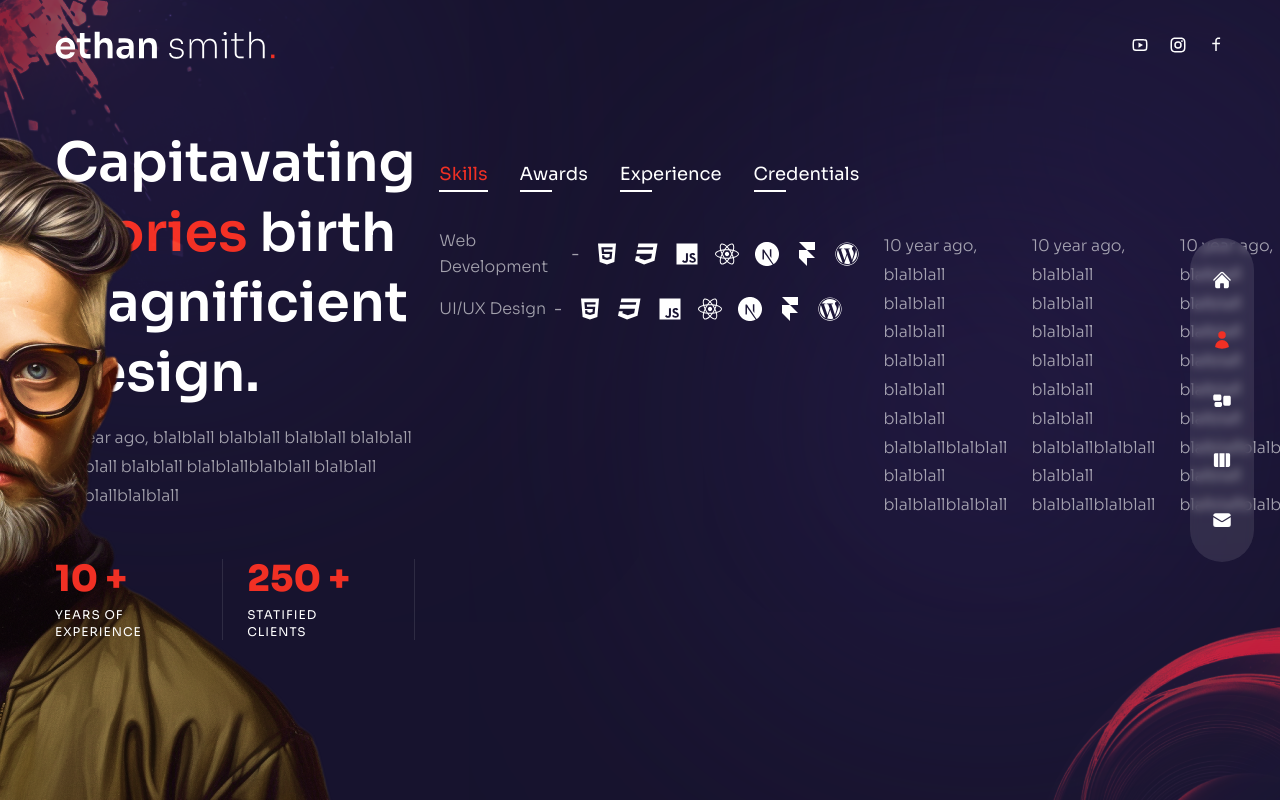
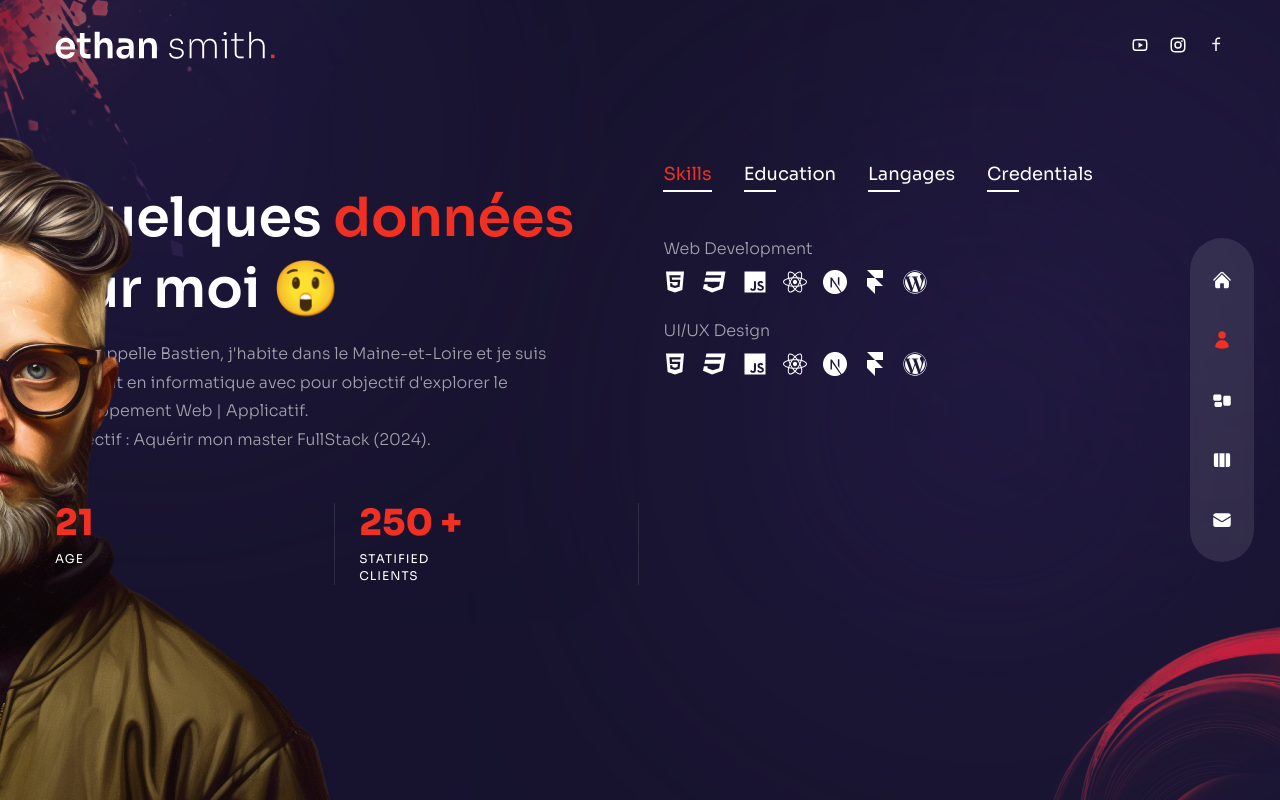
Before and after one commit to babasssss/bastien-portfolio, a Next.js app: page /about in a window 1280 px wide. Built offline with nearby package versions, Linux system fonts and the light colour scheme.

Commit message:
Personalisation de la page about

```diff
--- a/pages/about/index.js
+++ b/pages/about/index.js
@@ -17,6 +17,12 @@ import {
 } from "react-icons/si";
 
 
+let age = new Date().getFullYear() - 2002;
+
+if (new Date() < new Date(`${new Date().getFullYear()}-06-12`)) {
+    age -= 1;
+}
+
 //  data
 const aboutData = [
   {
@@ -33,32 +39,40 @@ const aboutData = [
     ],
   },
   {
-    title: 'awards',
+    title: 'Education',
     info: [
       {
-        title: 'Webby Awards - Honoree',
-        stage: '2011 - 2012',
+        title: 'Baccalauréat Scientifique I.S.N (Informatique et Sciences du Numérique)',
+        stage: '2020 | Bac S',
       },
       {
-        title: 'Adobe Design Achievement Awards - Finalist',
-        stage: '2009 - 2010',
+        title: 'BTS S.I.O option SLAM (Solutions Logicielles et Applications Métiers)',
+        stage: '2022 | BTS SIO (slam)',
+      },
+      {
+        title: 'Bachelor Developpeur Web (Titre: Concepteur Développeur D\'application)',
+        stage: '2023 | LICENCE (BachelorDeveloppeur Web)',
       },
     ],
   },
   {
-    title: 'experience',
+    title: 'Langages',
     info: [
       {
-        title: 'UX/UI Designer - XYZ Company',
-        stage: '2012 - 2023',
+        title: 'Back End',
+        icons: ['FaHtml5','FaCss3','FaJs','FaReact','SiNextdotjs','SiFramer','FaWordpress', ],
       },
       {
-        title: 'Web Developer - ABC Agency',
-        stage: '2010 - 2012',
+        title: 'UI/UX Design',
+        icons: ['FaFigma','SiAdobexd','SiAdobephotoshop'],icons: ['FaHtml5','FaCss3','FaJs','FaReact','SiNextdotjs','SiFramer','FaWordpress', ]
       },
       {
-        title: 'Intern - DEF Corporation',
-        stage: '2008 - 2010',
+        title: 'Base de données',
+        icons: ['FaFigma','SiAdobexd','SiAdobephotoshop'],icons: ['FaHtml5','FaCss3','FaJs','FaReact','SiNextdotjs','SiFramer','FaWordpress', ]
+      },
+      {
+        title: 'Front End',
+        icons: ['FaFigma','SiAdobexd','SiAdobephotoshop'],icons: ['FaHtml5','FaCss3','FaJs','FaReact','SiNextdotjs','SiFramer','FaWordpress', ]
       },
     ],
   },
@@ -138,7 +152,7 @@ const About = () => {
               animate="show"
               exit="hidden"
               className="h2">
-              Capitavating <span className="text-accent">stories</span> birth magnificient design.
+              Quelques  <span className="text-accent">données</span> sur moi 😲
             </motion.h2>
 
             <motion.p
@@ -147,8 +161,9 @@ const About = () => {
               animate="show"
               exit="hidden"
               className="max-w-[500px] mx-auto xl:mx-0 mb-6 xl:mb-12 px-2 xl:px-0">
-              10 year ago, blalblall blalblall blalblall blalblall blalblall blalblall
-              blalblallblalblall blalblall blalblallblalblall
+              Je m'appelle Bastien, j'habite dans le Maine-et-Loire
+              et je suis étudiant en informatique avec pour objectif d'explorer le dévelopement Web | Applicatif.
+              <br />Objectif : Aquérir mon master FullStack (2024).
             </motion.p>
 
             {/* Counters */}
@@ -163,10 +178,10 @@ const About = () => {
                 {/* experience */}
                 <div className="relative flex-1 after:w-[1px] after:h-full after:bg-white/10 after:absolute after:top-0 after:right-0">
                   <div className="text-2xl xl:text-4xl font-extrabold text-accent mb-2 ">
-                    <CountUp start={0} end={10} duration={5}/> +
+                    <CountUp start={0} end={age} duration={5}/>
                   </div>
                   <div className="text-xs uppercase tracking-[1px] leading-[1.4] max-w-[100px]">
-                    Years of experience
+                    Age
                   </div>
                 </div>
                 {/* cleints */}
@@ -203,14 +218,24 @@ const About = () => {
               })}
             </div>
 
+
+
             <div className="py-2 xl:py-6 flex flex-col gap-y-2 xl:gap-y-4 items-center xl:items-start ">
+              {/* conditionally render extra title */}
+              {aboutData[index].title === "Langages" && (
+                <h3 className="text-xl text-white">Mes<span className="text-accent"> technologies </span>préférées</h3>
+              )}
+
               {aboutData[index].info.map((item, itemIndex)=>{
                 return (
-                  <div key={itemIndex} className="flex-1 flex flex-col md:flex-row max-w-max gap-x-2 items-center text-white/60">
+                  <div key={itemIndex} className="flex-1 flex flex-col gap-y-2 max-w-max items-start text-white/60">
+
+
+
+                    {/* stage as an intro */}
+                    <p className="text-sm font-semibold text-white/70">{item.stage}</p>
                     {/* title */}
-                    <div className="font-light mb-2 md:mb-0">{item.title}</div>
-                    <div className="hidden md:flex">-</div>
-                    <div className="">{item.stage}</div>
+                    <div className="font-light text-justify">{item.title}</div>
                     {/* icons */}
                     <div className="flex gap-x-4">
                       {item.icons?.map((nomIcone, indexIcone) => {
@@ -223,61 +248,12 @@ const About = () => {
               })}
             </div>
 
+
+
+
           </motion.div>
 
 
-          <motion.p
-              variants={fadeIn('right', 0.4)}
-              initial="hidden"
-              animate="show"
-              exit="hidden"
-              className="max-w-[500px] mx-auto xl:mx-0 mb-6 xl:mb-12 px-2 xl:px-0">
-              10 year ago, blalblall blalblall blalblall blalblall blalblall blalblall
-              blalblallblalblall blalblall blalblallblalblall
-            </motion.p>
-
-
-            <motion.p
-              variants={fadeIn('right', 0.4)}
-              initial="hidden"
-              animate="show"
-              exit="hidden"
-              className="max-w-[500px] mx-auto xl:mx-0 mb-6 xl:mb-12 px-2 xl:px-0">
-              10 year ago, blalblall blalblall blalblall blalblall blalblall blalblall
-              blalblallblalblall blalblall blalblallblalblall
-            </motion.p>
-
-
-            <motion.p
-              variants={fadeIn('right', 0.4)}
-              initial="hidden"
-              animate="show"
-              exit="hidden"
-              className="max-w-[500px] mx-auto xl:mx-0 mb-6 xl:mb-12 px-2 xl:px-0">
-              10 year ago, blalblall blalblall blalblall blalblall blalblall blalblall
-              blalblallblalblall blalblall blalblallblalblall
-            </motion.p>
-
-
-            <motion.p
-              variants={fadeIn('right', 0.4)}
-              initial="hidden"
-              animate="show"
-              exit="hidden"
-              className="max-w-[500px] mx-auto xl:mx-0 mb-6 xl:mb-12 px-2 xl:px-0">
-              10 year ago, blalblall blalblall blalblall blalblall blalblall blalblall
-              blalblallblalblall blalblall blalblallblalblall
-            </motion.p>
-
-            <motion.p
-              variants={fadeIn('right', 0.4)}
-              initial="hidden"
-              animate="show"
-              exit="hidden"
-              className="max-w-[500px] mx-auto xl:mx-0 mb-6 xl:mb-12 px-2 xl:px-0">
-              10 year ago, blalblall blalblall blalblall blalblall blalblall blalblall
-              blalblallblalblall blalblall blalblallblalblall
-            </motion.p>
 
         </div>
       </div>
```
